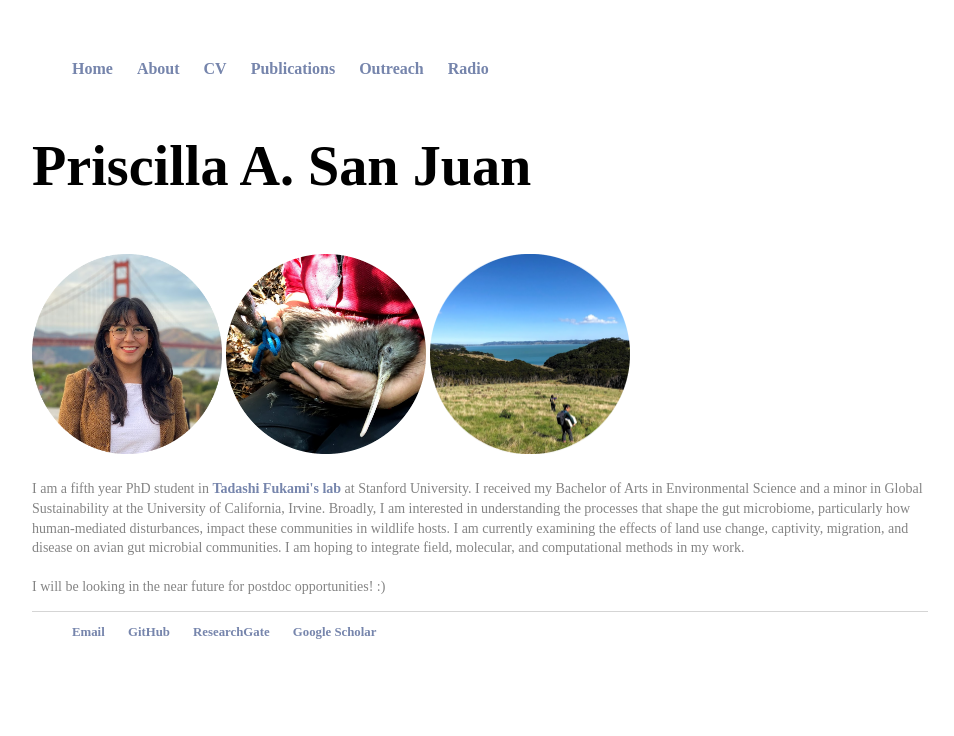
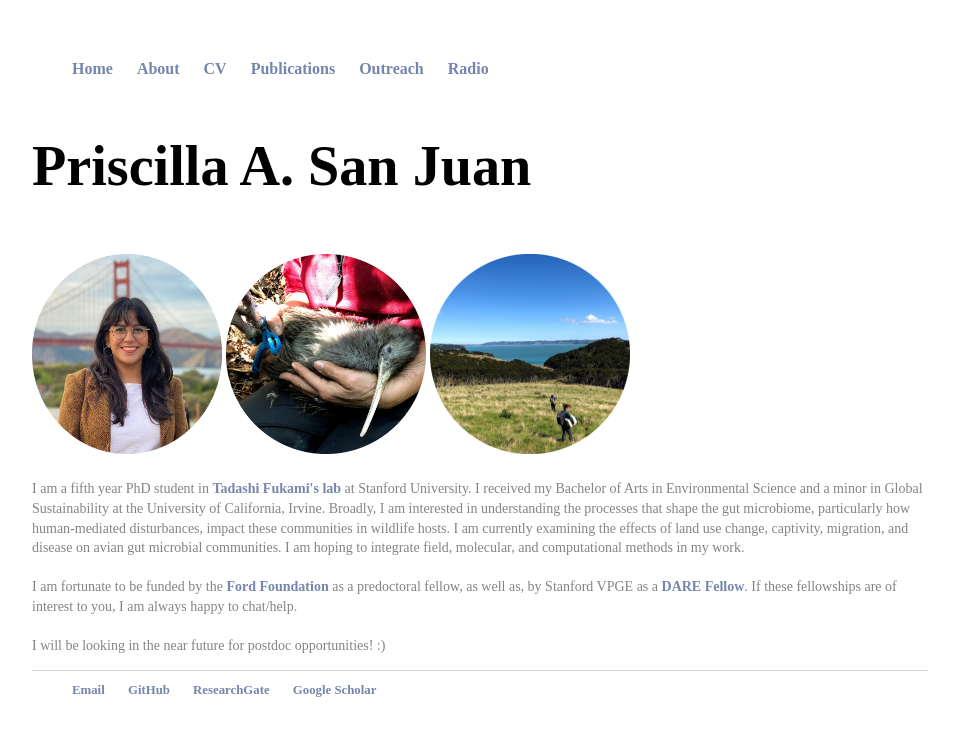
Before and after one commit to psanjuan/psanjuan.github.io, a Jekyll site: the page built from about/index.html, in a window 1280 px wide. Shown: the top 736 px of the page, without its empty margins (160-1114 px from the left). Built offline with Jekyll 4.4.1, drawn with Linux system fonts in a browser that asks for light colours.

Commit message:
Update index.html

```diff
--- a/about/index.html
+++ b/about/index.html
@@ -13,8 +13,10 @@ title: Priscilla A. San Juan, PhD candidate
 <font face = "Avenir"><p style="color:#848484;font-size:14px;">
 I am a fifth year PhD student in <a href = "https://web.stanford.edu/~fukamit/"><b>Tadashi Fukami's lab</b></a> at Stanford University. I received my Bachelor of Arts in Environmental Science and a minor in Global Sustainability at the University of California, Irvine.
 Broadly, I am interested in understanding the processes that shape the gut microbiome, particularly how human-mediated disturbances, impact these communities in wildlife hosts. I am currently examining the effects
-of land use change, captivity, migration, and disease on avian gut microbial communities. I am hoping to integrate field, molecular, and computational methods in my work.<br><br>
-
+of land use change, captivity, migration, and disease on avian gut microbial communities. I am hoping to integrate field, molecular, and computational methods in my work.
+  <br><br>
+  I am fortunate to be funded by the <a href = "https://sites.nationalacademies.org/PGA/FordFellowships/PGA_171962"><b>Ford Foundation</b></a> as a predoctoral fellow, as well as, by Stanford VPGE as a <a href = "https://vpge.stanford.edu/fellowships-funding/dare/details"><b>DARE Fellow</b></a>. If these fellowships are of interest to you, I am always happy to chat/help.
+  <br><br>
   I will be looking in the near future for postdoc opportunities! :)
   </p></font>
 </div>
```
